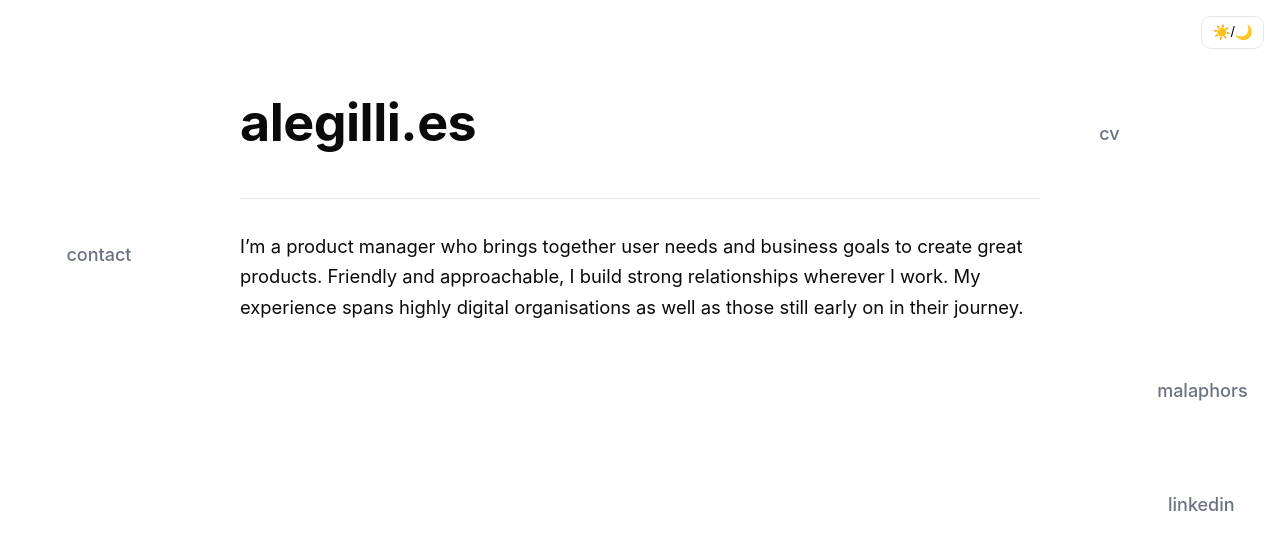
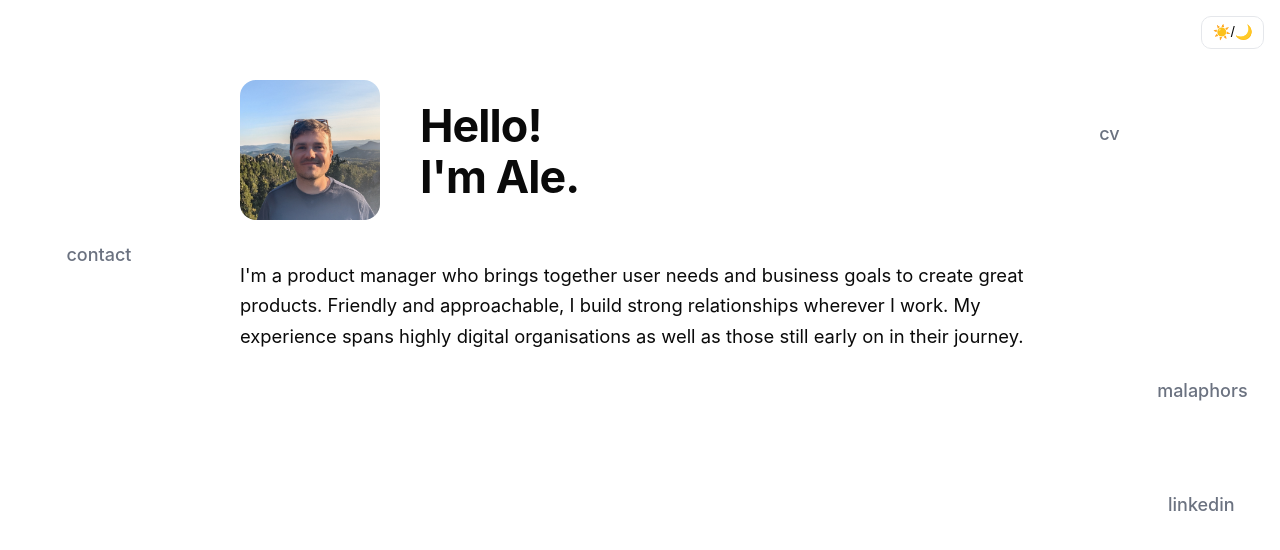
Before and after one commit to aleapproved/alegillies, a plain HTML site: page index.html in a window 1280 px wide. Drawn offline with Linux system fonts and the light colour scheme.

Commit message:
Add profile picture and "Hello!" message

```diff
--- a/base.css
+++ b/base.css
@@ -175,3 +175,53 @@ a.no-underline {
   border-bottom: none !important;
   text-decoration: none !important;
 }
+
+/* ---------- Profile section (home page) ---------- */
+.profile-section {
+  display: grid;
+  grid-template-columns: auto 1fr;
+  gap: 2.5rem 2.5rem;
+  align-items: start;
+  margin-bottom: 2rem;
+}
+
+.profile-image {
+  width: 140px;
+  height: 140px;
+  border-radius: 16px;
+  object-fit: cover;
+  flex-shrink: 0;
+  grid-row: 1;
+}
+
+.greeting {
+  font-size: clamp(2rem, 5vw, 2.8rem);
+  margin: 0 0 1rem 0;
+  letter-spacing: -0.02em;
+  line-height: 1.15;
+  font-weight: 700;
+  grid-column: 2;
+  grid-row: 1;
+  align-self: end;
+}
+
+.profile-section > p {
+  grid-column: 1 / -1;
+  margin: 0;
+  font-size: 1.15rem;
+}
+
+@media (max-width: 720px) {
+  .profile-section {
+    gap: 1.25rem;
+  }
+
+  .profile-image {
+    width: 100px;
+    height: 100px;
+  }
+
+  .greeting {
+    font-size: 1.75rem;
+  }
+}
--- a/index.html
+++ b/index.html
@@ -22,9 +22,11 @@
   <button class="toggle" id="themeToggle" type="button" aria-pressed="false" aria-label="Toggle dark mode">☀️/🌙</button>
 
   <div class="wrap">
-    <h1>alegilli.es</h1>
-    <hr>
-    <p>I’m a product manager who brings together user needs and business goals to create great products. Friendly and approachable, I build strong relationships wherever I work. My experience spans highly digital organisations as well as those still early on in their journey.</p>
+    <div class="profile-section">
+      <img src="/profile-image.jpg" alt="Ale" class="profile-image">
+      <h1 class="greeting">Hello!<br>I'm Ale.</h1>
+      <p>I'm a product manager who brings together user needs and business goals to create great products. Friendly and approachable, I build strong relationships wherever I work. My experience spans highly digital organisations as well as those still early on in their journey.</p>
+    </div>
   </div>
 
   <script src="/pages.js" defer></script>
```
Also changed, not shown: profile-image.jpg (added).
